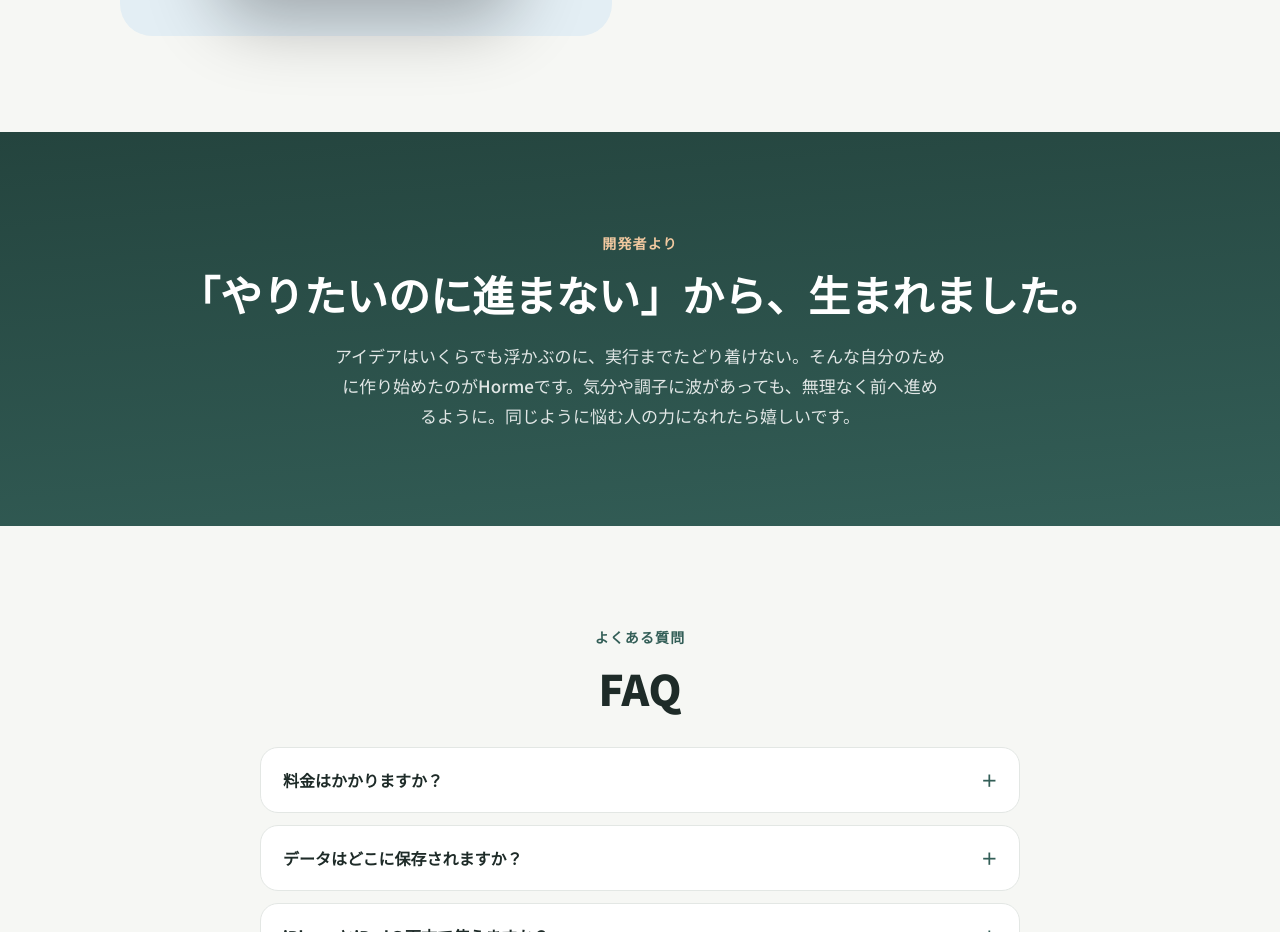
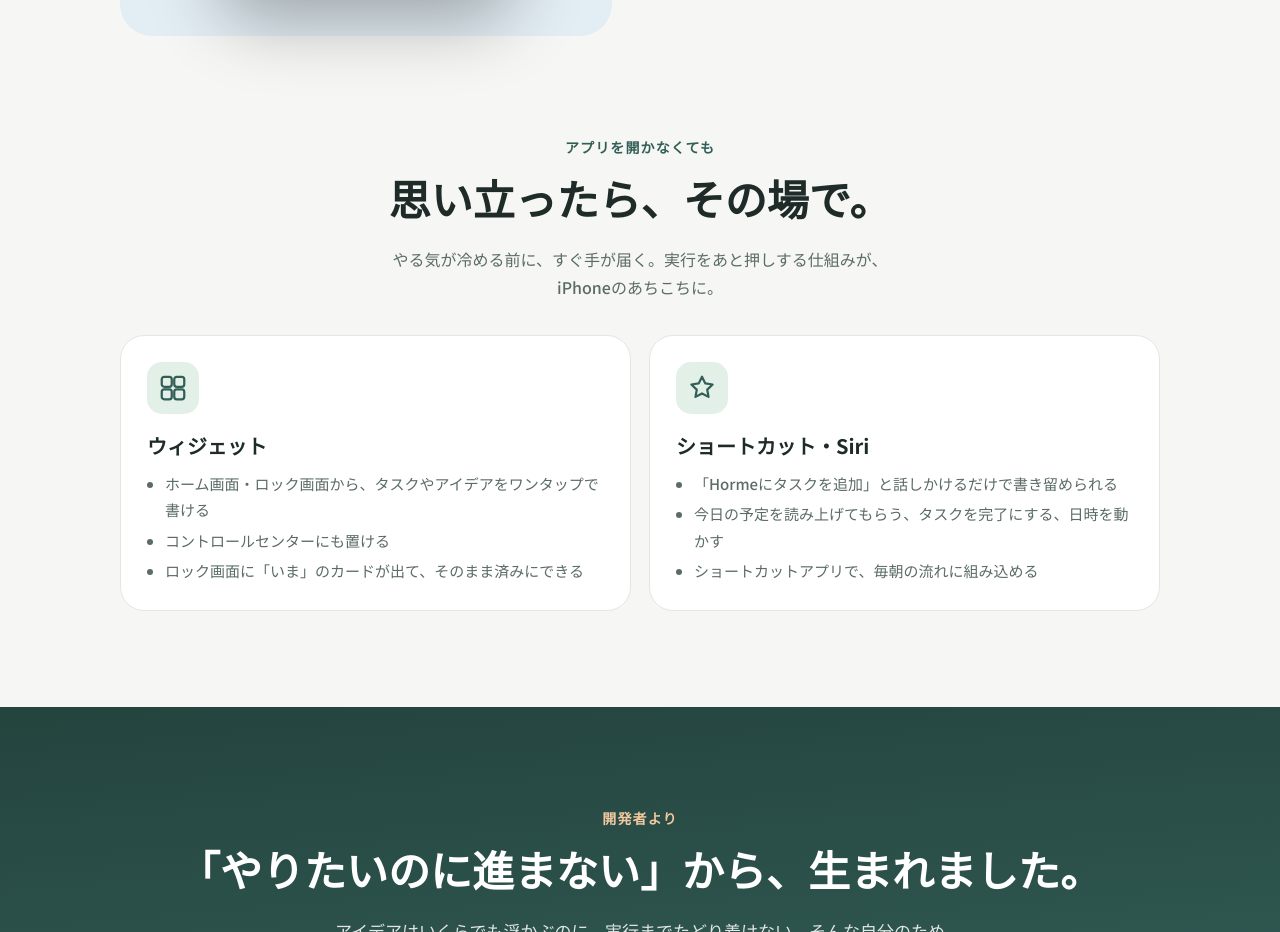
Before and after one commit to reiji55/Todo-for-adhd-iOS.-, a plain HTML site: page site/index.html in a window 1280 px wide. Shown: the part 5300-6232 px from the top of the page. Drawn offline with Linux system fonts and the light colour scheme.

Commit message:
Support page: widgets and Shortcuts/Siri side by side, as what helps act at once
Co-Authored-By: Claude Opus 5.5 <noreply@anthropic.com>
Claude-Session: https://claude.ai/code/session_014iebr9D7rWfPqTk9cpyc84

```diff
--- a/site/index.html
+++ b/site/index.html
@@ -71,6 +71,14 @@ h2{font-weight:900;font-size:clamp(28px,4vw,42px);line-height:1.35;margin:10px 0
 .ai-point{background:rgba(255,255,255,.08);border:1px solid rgba(255,255,255,.15);border-radius:22px;padding:24px}
 .ai-point b{display:block;font-size:18px;margin-bottom:6px} .ai-point span{color:rgba(255,255,255,.8);font-size:15px}
 @media (max-width:820px){.ai-points{grid-template-columns:1fr}}
+.extras{padding-top:0}
+.extras .sub{color:var(--sub);max-width:34em;margin:0 auto}
+.extra-grid{display:grid;grid-template-columns:1fr 1fr;gap:18px;margin-top:34px}
+.extra{background:var(--card);border:1px solid var(--line);border-radius:24px;padding:26px 26px 22px}
+.extra-icon{width:52px;height:52px;border-radius:15px;background:var(--green-soft);color:var(--green);display:flex;align-items:center;justify-content:center;margin-bottom:14px}
+.extra b{display:block;font-size:20px;margin-bottom:8px}
+.extra ul{padding-left:1.2em;color:var(--sub);font-size:15px} .extra li{margin:4px 0}
+@media (max-width:820px){.extra-grid{grid-template-columns:1fr}}
 .voice{background:linear-gradient(175deg,var(--green-deep),var(--green));color:#fff;text-align:center}
 .voice h2{color:#fff} .voice p{color:rgba(255,255,255,.86);max-width:36em;margin:0 auto;font-size:17px}
 
@@ -171,6 +179,31 @@ footer .wrap{display:flex;justify-content:space-between;gap:12px;flex-wrap:wrap}
   </div>
 </div></section>
 
+<section class="extras"><div class="wrap">
+  <div class="center"><span class="eyebrow">アプリを開かなくても</span><h2>思い立ったら、<br class="sp">その場で。</h2>
+    <p class="sub">やる気が冷める前に、すぐ手が届く。実行をあと押しする仕組みが、iPhoneのあちこちに。</p></div>
+  <div class="extra-grid">
+    <div class="extra">
+      <div class="extra-icon" aria-hidden="true"><svg viewBox="0 0 24 24" width="30" height="30" fill="none" stroke="currentColor" stroke-width="1.8" stroke-linejoin="round"><rect x="3" y="3" width="8" height="8" rx="2"/><rect x="13" y="3" width="8" height="8" rx="2"/><rect x="3" y="13" width="8" height="8" rx="2"/><rect x="13" y="13" width="8" height="8" rx="2"/></svg></div>
+      <b>ウィジェット</b>
+      <ul>
+        <li>ホーム画面・ロック画面から、タスクやアイデアをワンタップで書ける</li>
+        <li>コントロールセンターにも置ける</li>
+        <li>ロック画面に「いま」のカードが出て、そのまま済みにできる</li>
+      </ul>
+    </div>
+    <div class="extra">
+      <div class="extra-icon" aria-hidden="true"><svg viewBox="0 0 24 24" width="30" height="30" fill="none" stroke="currentColor" stroke-width="1.8" stroke-linecap="round" stroke-linejoin="round"><path d="M12 3l2.6 5.3 5.9.9-4.3 4.1 1 5.8L12 16.4 6.8 19.1l1-5.8L3.5 9.2l5.9-.9z"/></svg></div>
+      <b>ショートカット・Siri</b>
+      <ul>
+        <li>「Hormeにタスクを追加」と話しかけるだけで書き留められる</li>
+        <li>今日の予定を読み上げてもらう、タスクを完了にする、日時を動かす</li>
+        <li>ショートカットアプリで、毎朝の流れに組み込める</li>
+      </ul>
+    </div>
+  </div>
+</div></section>
+
 <!--
   AI連携の紹介枠（公開版に入ったら、この枠のコメントを外して中身を書く）
   ここは「できること」と「開発者より」の間の、いちばん目立つ位置。冒頭（hero）の
```
